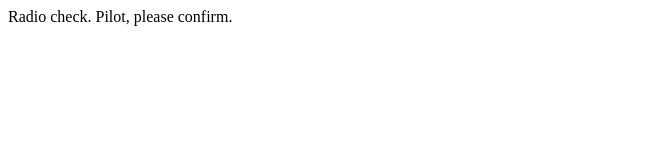
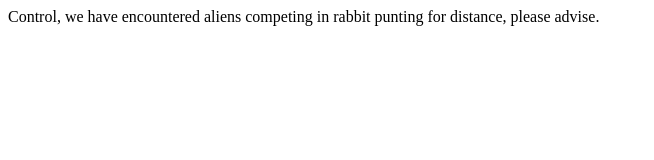
Before and after one commit to mainHoots/communication-log, a plain HTML site: page index.html in a window 1280 px wide. Shown: the whole page, without its empty margins (0-654 px from the left). Drawn offline with Linux system fonts and the light colour scheme.

Commit message:
updated message

```diff
--- a/index.html
+++ b/index.html
@@ -1,5 +1,5 @@
 <html>
    <body>
-      <p>Radio check. Pilot, please confirm.</p>
+      <p>Control, we have encountered aliens competing in rabbit punting for distance, please advise.</p>
    </body>
 </html>
```
